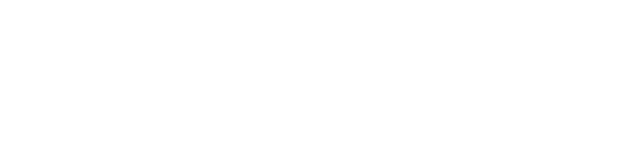
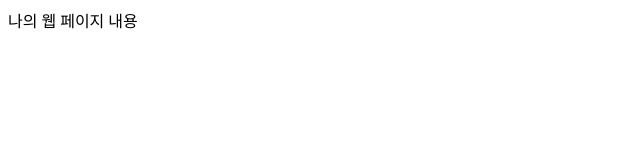
Before and after one commit to sjoonl/LikeLion, a plain HTML site: page web_html/01_html_title.html in a window 1280 px wide. Shown: the whole page, without its empty margins (0-640 px from the left). Drawn offline with Linux system fonts and the light colour scheme.

Commit message:
Update 01_html_title.html

```diff
--- a/web_html/01_html_title.html
+++ b/web_html/01_html_title.html
@@ -1,3 +1,6 @@
 <html>
 	<title>나의 첫 번째 웹페이지</title>
+	<body>
+	나의 웹 페이지 내용
+	</body>
 </html>
```
